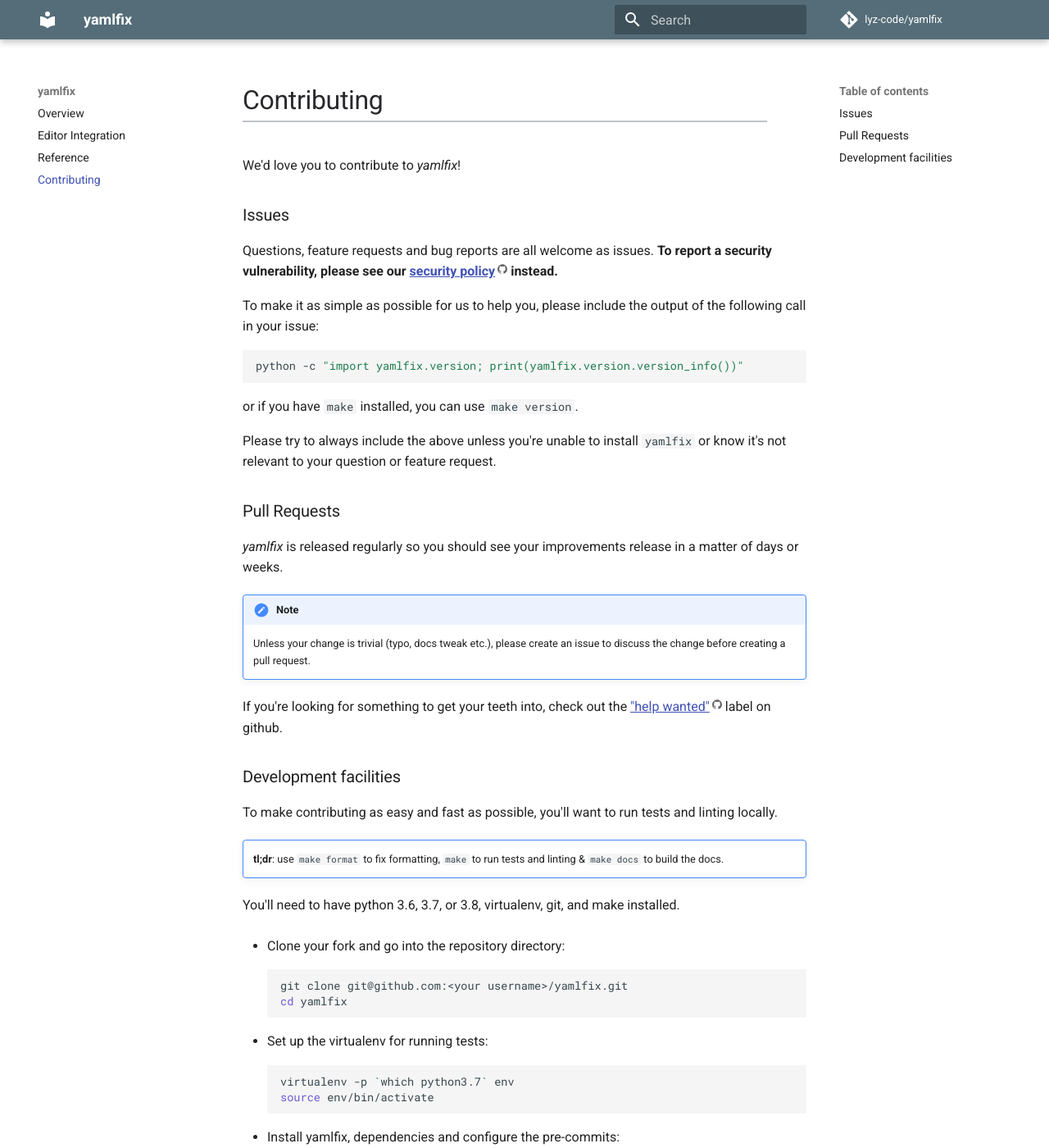
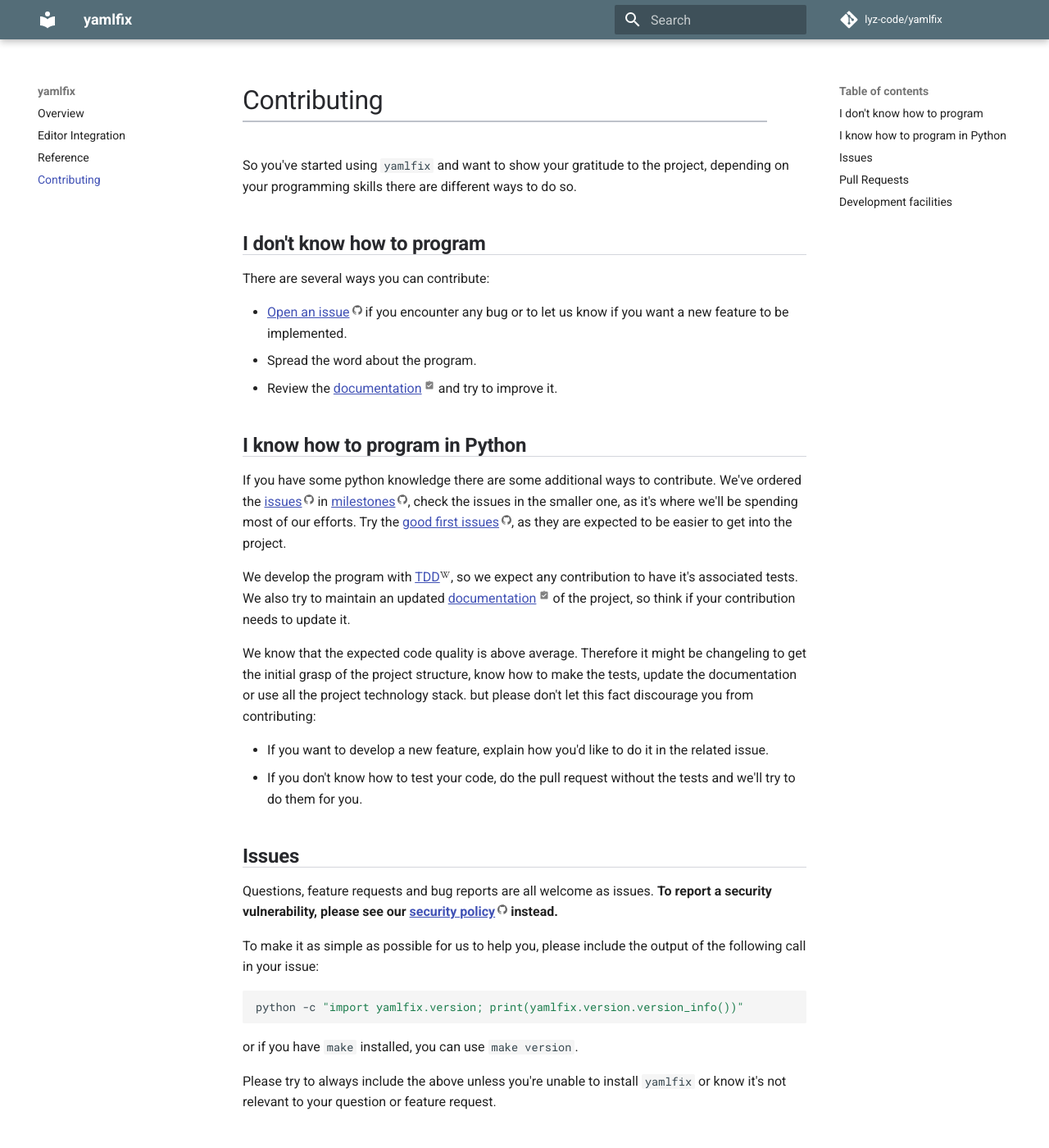
Before and after one commit to lyz-code/yamlfix, an MkDocs documentation site: the page built from docs/contributing.md, in a window 1280 px wide and 1400 px high. Shown: the whole window at 82% size. Built offline with MkDocs 1.6.1 and Material for MkDocs 9.7.7, drawn with Linux system fonts in a browser that asks for light colours; comment, search, counter and statistics services are not loaded; some of the changed text lies outside the part shown.

````diff
--- a/docs/contributing.md
+++ b/docs/contributing.md
@@ -1,6 +1,42 @@
-We'd love you to contribute to *yamlfix*!
+So you've started using `yamlfix` and want to show your gratitude to the project,
+depending on your programming skills there are different ways to do so.
 
-## Issues
+# I don't know how to program
+
+There are several ways you can contribute:
+
+* [Open an issue](https://github.com/lyz-code/yamlfix/issues/new) if you encounter
+    any bug or to let us know if you want a new feature to be implemented.
+* Spread the word about the program.
+* Review the [documentation](https://lyz-code.github.io/yamlfix) and try to improve
+    it.
+
+# I know how to program in Python
+
+If you have some python knowledge there are some additional ways to contribute.
+We've ordered the [issues](https://github.com/lyz-code/yamlfix/issues) in
+[milestones](https://github.com/lyz-code/yamlfix/milestones), check the issues in
+the smaller one, as it's where we'll be spending most of our efforts. Try the
+[good first
+issues](https://github.com/lyz-code/yamlfix/issues?q=is%3Aissue+is%3Aopen+label%3A%22good+first+issue%22),
+as they are expected to be easier to get into the project.
+
+We develop the program with
+[TDD](https://en.wikipedia.org/wiki/Test-driven_development), so we expect any
+contribution to have it's associated tests. We also try to maintain an updated
+[documentation](https://lyz-code.github.io/yamlfix) of the project, so think if
+your contribution needs to update it.
+
+We know that the expected code quality is above average. Therefore it might
+be changeling to get the initial grasp of the project structure, know how to make the
+tests, update the documentation or use all the project technology stack. but please
+don't let this fact discourage you from contributing:
+
+* If you want to develop a new feature, explain how you'd like to do it in the related issue.
+* If you don't know how to test your code, do the pull request without the tests
+    and we'll try to do them for you.
+
+# Issues
 
 Questions, feature requests and bug reports are all welcome as issues.
 **To report a security vulnerability, please see our [security
@@ -18,7 +54,7 @@ or if you have `make` installed, you can use `make version`.
 Please try to always include the above unless you're unable to install `yamlfix` or know it's not relevant to your question or
 feature request.
 
-## Pull Requests
+# Pull Requests
 
 *yamlfix* is released regularly so you should see your
 improvements release in a matter of days or weeks.
@@ -31,7 +67,7 @@ If you're looking for something to get your teeth into, check out the ["help
 wanted"](https://github.com/lyz-code/yamlfix/issues?q=is%3Aopen+is%3Aissue+label%3A%22help+wanted%22)
 label on github.
 
-## Development facilities
+# Development facilities
 
 To make contributing as easy and fast as possible, you'll want to run tests and
 linting locally.
@@ -99,3 +135,8 @@ You'll need to have python 3.6, 3.7, or 3.8, virtualenv, git, and make installed
     ```
 
 * Commit, push, and create your pull request.
+
+* Make a new release: To generate the changelog of the new changes, build the
+    package, upload to pypi and clean the build files use `make bump`.
+
+We'd love you to contribute to *yamlfix*!
--- a/setup.py
+++ b/setup.py
@@ -7,16 +7,18 @@ from os.path import basename, splitext
 from setuptools import find_packages, setup
 
 # Avoid loading the package to extract the version
+
 with open("src/yamlfix/version.py") as fp:
     version_match = re.search(r'__version__ = "(?P<version>.*)"', fp.read())
     if version_match is None:
         raise ValueError("The version is not specified in the version.py file.")
     version = version_match["version"]
 
+
 setup(
     name="yamlfix",
     version=version,
-    description="A Cookiecutter template for creating Python projects",
+    description="A simple opionated yaml formatter that keeps your comments!",
     author="Lyz",
     author_email="lyz-code-security-advisories@riseup.net",
     license="GNU General Public License v3",
@@ -46,5 +48,5 @@ setup(
         [console_scripts]
         yamlfix=yamlfix.entrypoints.cli:cli
     """,
-    install_requires=["click", "ruyaml"],
+    install_requires=["click", "ruamel.yaml"],
 )
````
Also changed, not shown: docs/index.md (+34 -0 lines), docs/requirements.txt (+43 -43 lines), pyproject.toml (+29 -3 lines), requirements-dev.txt (+53 -52 lines), requirements.txt (+2 -5 lines), .cruft.json, 5 other files.
